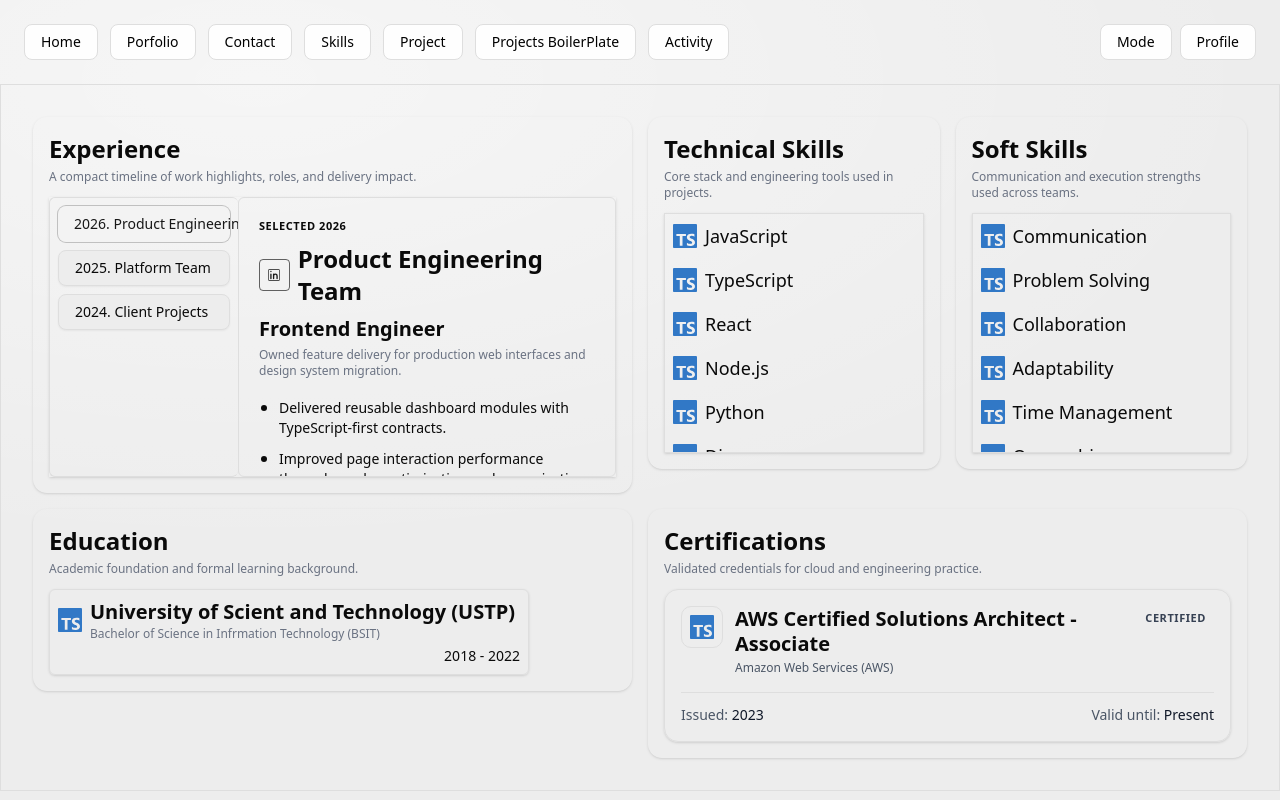
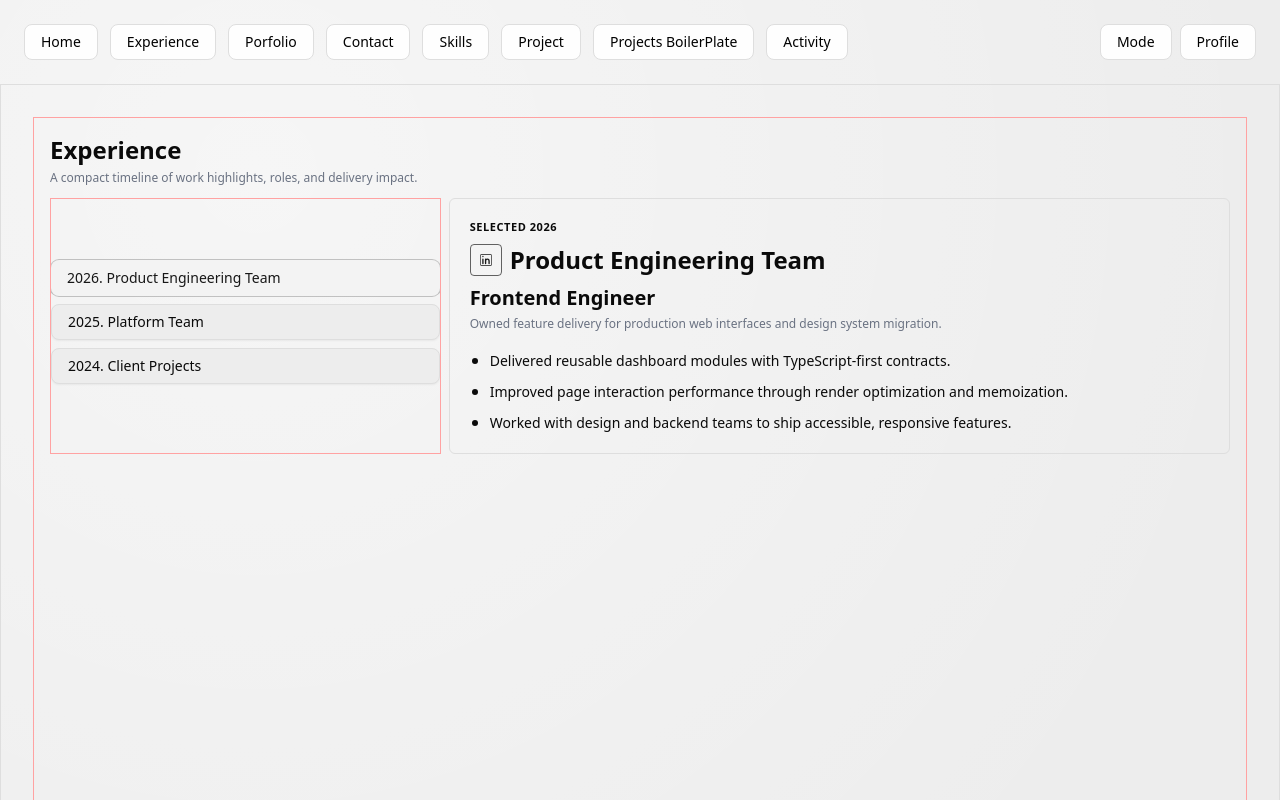
Before and after one commit to kentchristian/web-portfolio, a React app: page /portfolio in a window 1280 px wide. Shown: the top 800 px of the page. Built offline with nearby package versions, Linux system fonts and the light colour scheme; the HTML template or start-up script is replaced by a standard one.

Commit message:
feat: RoleExperienceCard for expriences and role specifically

```diff
--- a/src/components/cards/ExperienceCard.tsx
+++ b/src/components/cards/ExperienceCard.tsx
@@ -66,8 +66,8 @@ const ExperienceCard = () => {
     experienceData.find((item) => item.id === activeId) ?? experienceData[0];
 
   return (
-    <div className="grid grid-cols-[1.5fr_3fr] shadow-sm">
-      <section className="themed-scrollbar themed-scrollbar-hover max-h-70 overflow-auto rounded-sm border border-r-0 p-2">
+    <div className="grid grid-cols-[1.5fr_3fr] gap-2">
+      <section className="flex flex-col items-center justify-center themed-scrollbar themed-scrollbar-hover h-50vh overflow-auto border border-red-300">
         {experienceData.map((item) => {
           const isActive = item.id === activeExperience.id;
           const isSelected = item.id === selectedId;
--- /dev/null
+++ b/src/components/cards/RoleExperienceCard.tsx
@@ -0,0 +1,64 @@
+import { Link } from "react-router";
+import { Badge } from "../../../shadcn/components/ui/badge";
+import { Typography } from "../../common/Typography";
+
+interface RoleExperienceCardProps {
+  role: string;
+  company: string;
+  date: string;
+  description: string[];
+  skills: string[];
+  companyUrl: string;
+  icon?: React.ReactNode;
+
+}
+
+const RoleExperienceCard = ({
+  role,
+  company,
+  date,
+  description,
+  skills,
+  companyUrl,
+  icon
+}: RoleExperienceCardProps
+) => {
+  return (
+    <div className="max-h-70 border flex flex-col">
+      <header className="flex flex-row p-2 items-center justify-between border-b shadow-sm">
+        <Typography variant="h4">{company}</Typography>
+        {icon}
+      </header>
+      <Typography variant="caption" className="justify-end">{date}</Typography>
+      <Typography variant="h3" className="p-2">{role}</Typography>
+
+      <section className="inline-block w-full p-2 gap-2">
+        {skills.map((skill) => (
+          <Badge key={skill} className="m-1 gap-1">
+            {skill}
+          </Badge>
+        ))}
+      </section>
+
+      <ul>
+        {description.map((desc, index) => (
+          <li key={index} className="p-2">
+            <Typography variant="body">{desc}</Typography>
+          </li>
+        ))}
+      </ul>
+
+      <footer className="p-2 border-t flex justify-end items-center">
+        <Link to={companyUrl} target="_blank" rel="noopener noreferrer">
+          <Typography variant="body-sm" className="text-blue-500 hover:underline">
+            {company}
+          </Typography>
+        </Link>
+      </footer>
+
+
+    </div>
+  )
+}
+
+export default RoleExperienceCard
--- a/src/layout.tsx
+++ b/src/layout.tsx
@@ -29,6 +29,7 @@ export default function MainLayout() {
   }
   const navList: navListType[] = [
     { path: '', name: 'Home' },
+    { path: 'experience', name: 'Experience' },
     { path: 'portfolio', name: 'Porfolio' },
     { path: 'contact', name: 'Contact' },
     { path: 'skills', name: 'Skills' },
--- /dev/null
+++ b/src/pages/experience.tsx
@@ -0,0 +1,8 @@
+
+const Experience = () => {
+  return (
+    <div>Experience</div>
+  )
+}
+
+export default Experience
--- a/src/pages/portfolio.tsx
+++ b/src/pages/portfolio.tsx
@@ -6,12 +6,12 @@ import {
   SlideRightMotionProv,
   ZoomInMotionProv,
 } from "../animations/DynamicMotion";
+import { Typography } from "../common/Typography";
 import CertificationCard from "../components/cards/CertificationCard";
 import EducationCard from "../components/cards/EducationCard";
 import ExperienceCard from "../components/cards/ExperienceCard";
 import SkillsCard from "../components/cards/SkillsCard";
 import PageContainer from "../components/containers/PageContainer";
-import { Typography } from "../common/Typography";
 import { icons } from "../lib/constants/icons";
 
 
@@ -37,12 +37,10 @@ const Portfolio = () => {
   ];
 
   return (
-    <PageContainer className="h-full">
+    <PageContainer className="h-[200vh] w-full overflow-hidden flex flex-col">
       <DynamicMotionProvider>
-        <section className="mx-auto w-full max-w-[92rem] space-y-4">
-          <div className="grid grid-cols-1 gap-4 md:grid-cols-2 xl:grid-cols-12">
-            <FadeUpMotionProv className="xl:col-span-6">
-              <section className="h-auto w-full rounded-xl p-4 shadow-sm">
+        <FadeUpMotionProv className="xl:col-span-6 h-[50vh] flex-1 border border-red-300">
+          <section className="w-full rounded-xl p-4 flex flex-col ">
             <header className="mb-3">
               <Typography variant="h3">Experience</Typography>
               <Typography variant="caption" className="mt-1">
@@ -52,6 +50,12 @@ const Portfolio = () => {
             <ExperienceCard />
           </section>
         </FadeUpMotionProv>
+
+
+
+
+        <section className="mx-auto w-full max-w-368 space-y-4">
+          <div className="grid grid-cols-1 gap-4 md:grid-cols-2 xl:grid-cols-12">
 
             <SlideRightMotionProv className="xl:col-span-3" delay={0.08}>
               <section className="h-auto w-full rounded-xl p-4 shadow-sm">
--- a/src/routes/route-config.tsx
+++ b/src/routes/route-config.tsx
@@ -1,6 +1,7 @@
 import { Route, Routes } from 'react-router';
 import MainLayout from '../layout';
 import Contact from '../pages/contact';
+import Experience from '../pages/experience';
 import Home from '../pages/home';
 import Portfolio from '../pages/portfolio';
 import Projects from '../pages/projects';
@@ -14,6 +15,7 @@ export default function RoutesConfig() {
     <Routes>
       <Route element={<MainLayout />}>
         <Route index path="" key='home' element={<Home />} />
+        <Route path="experience" element={<Experience />} key='home' />
         <Route
           path="portfolio"
           element={< Portfolio />}
@@ -29,6 +31,7 @@ export default function RoutesConfig() {
           element={< Projects />}
           key="projects"
         />
+
         {/* <Route
           path="projects-boiler-plate"
           element={< ProjectsBoilerPlage />}
```
Lines whose indentation alone changed are shown as unchanged.
